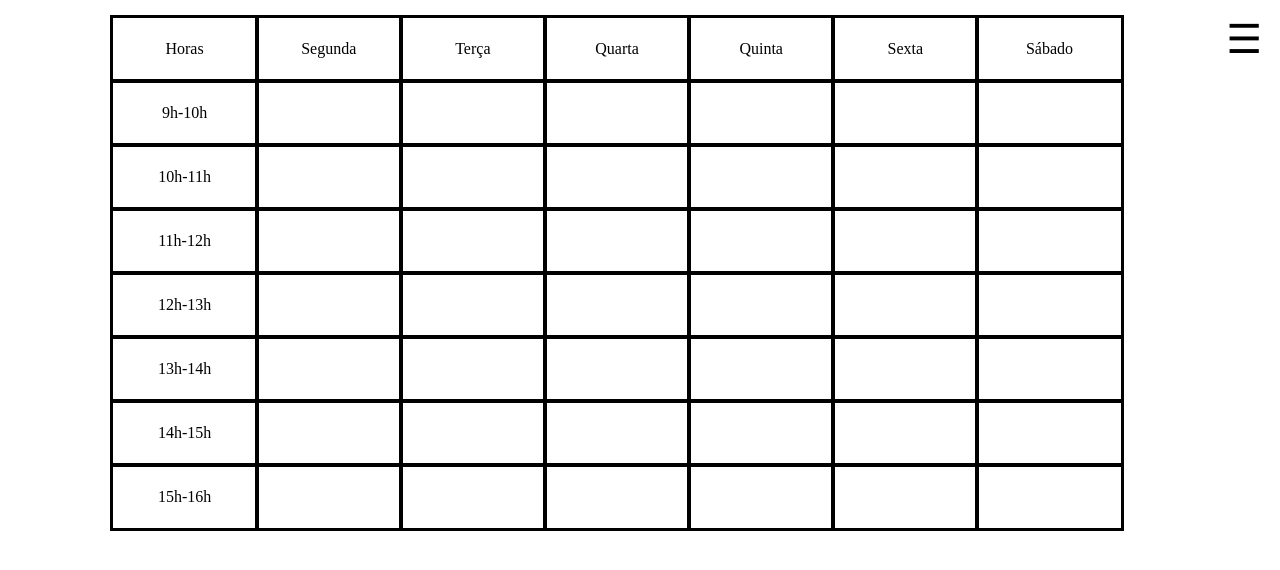
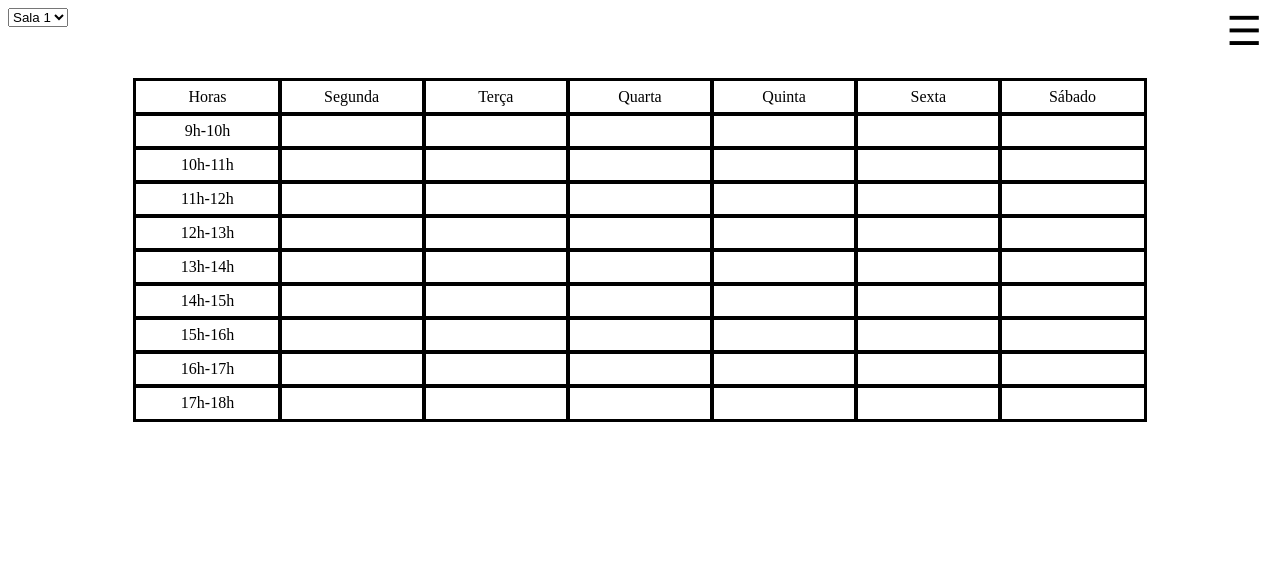
Before and after one commit to FlashW1W/TalkALot, a PHP site: page /Reservas.html in a window 1280 px wide. Shown: the top 570 px of the page. Run offline with PHP 8.4, Linux system fonts and the light colour scheme.

Commit message:
Reservas tabela
Paginas da tabela alteradas

```diff
--- a/CSS/Reservas.css
+++ b/CSS/Reservas.css
@@ -1,13 +1,13 @@
 td {
-    width:90px;
-    height:60px;
+    width:100px;
+    height:30px;
     outline: solid;
     text-align:center
 }
 
 button {
-    width:99%;
-    height:99%;
+    width:100%;
+    height:98%;
     border:none;
     background-color:transparent;
     background:none;
--- a/Reservas.html
+++ b/Reservas.html
@@ -41,6 +41,16 @@
             </div>
         </form>
     </div>
+
+    <select>
+        <option>Sala 1</option>
+        <option>Sala 2</option>
+        <option>Sala 3</option>
+    </select>
+
+    <br />
+    <br />
+    <br />
 
     <table align="center">
         <tr>
@@ -115,6 +125,24 @@
             <td></td>
             <td></td>
         </tr>
+        <tr>
+            <td>16h-17h</td>
+            <td></td>
+            <td></td>
+            <td></td>
+            <td></td>
+            <td></td>
+            <td></td>
+        </tr>
+        <tr>
+            <td>17h-18h</td>
+            <td></td>
+            <td></td>
+            <td></td>
+            <td></td>
+            <td></td>
+            <td></td>
+        </tr>
     </table>
 
 </body>
```
